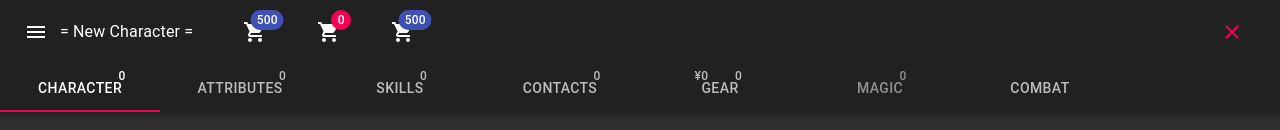
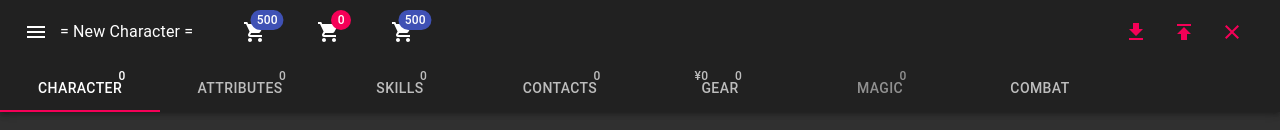
Before and after one commit to simonhaisz/cyberpunk-character-creator, a React (Create React App) app: page / in a window 1280 px wide. Shown: the top 130 px of the page. Built offline with nearby package versions, Linux system fonts and the light colour scheme.

Commit message:
Import-export functionality (json)

```diff
--- a/src/component/CharacterCreator.tsx
+++ b/src/component/CharacterCreator.tsx
@@ -12,7 +12,7 @@ import { makeStyles } from '@material-ui/core/styles';
 import SelectCharacter from "./SelectCharacter";
 import CharacterName from "./CharacterName";
 import { useDispatch, useGlobalState } from "../context";
-import { ActionType, LoadSkillsData, LoadContactsData, LoadQualitiesData, LoadSpellsData, LoadGearData } from "../reducer";
+import { ActionType, LoadSkillsData, LoadContactsData, LoadQualitiesData, LoadSpellsData, LoadGearData, ImportCharacterData } from "../reducer";
 import CharacterTab from "./CharacterTab";
 import SkillsTab from "./SkillsTab";
 import Karma from "./Karma";
@@ -31,6 +31,9 @@ import { getAttributesCost } from "../model/attributes";
 import CombatTab from "./CombatTab";
 import { createPublicUrl } from "../request";
 import ConfirmationDialog from "./ConfirmationDialog";
+import ImportButton from "./ImportButton";
+import ExportButton from "./ExportButton";
+import Tooltip from "@material-ui/core/Tooltip";
 
 const useStyles = makeStyles({
     bar: {
@@ -163,24 +166,38 @@ const CharacterCreator: FC = () => {
             throw new Error(`Unknown tab index ${selectedTab}`);
     }
 
-    const onMenuClick = () => {
+    const handleShowCharacters = () => {
         setDrawerOpen(true);
     }
-    const onDrawerClose = () => {
+    const handleCloseCharacters = () => {
         setDrawerOpen(false);
     }
+
+    const importCharacterData = (rawData: string) => {
+        const data: ImportCharacterData = JSON.parse(rawData);
+        dispatch({ type: ActionType.ImportCharacter, data });
+    };
+
+    const exportFileName = `${selectedCharacter.streetName}.json`;
+    const generateCharacterData = () => {
+        return JSON.stringify(selectedCharacter);
+    };
 
     return (
         <div>
             <AppBar position="sticky" color="default">
                 <Toolbar>
-                    <IconButton edge="start" onClick={onMenuClick} aria-label="menu">
-                        <MenuIcon />
-                    </IconButton>
+                    <Tooltip title="Characters">
+                        <IconButton edge="start" onClick={handleShowCharacters} aria-label="characters">
+                            <MenuIcon />
+                        </IconButton>
+                    </Tooltip>
                     <div className={classes.bar}>
                         <CharacterName character={selectedCharacter} />
                         <Karma />
                     </div>
+                    <ImportButton saveData={importCharacterData} />
+                    <ExportButton filename={exportFileName} generateData={generateCharacterData} />
                     <IconButton aria-label="clear" onClick={handleDelete} color="secondary">
                         <ClearIcon />
                     </IconButton>
@@ -237,7 +254,7 @@ const CharacterCreator: FC = () => {
             {
                 selectedTabPanel
             }
-            <Drawer open={drawerOpen} onClose={onDrawerClose}>
+            <Drawer open={drawerOpen} onClose={handleCloseCharacters}>
                 <SelectCharacter />
             </Drawer>
             <ConfirmationDialog
--- /dev/null
+++ b/src/component/ExportButton.tsx
@@ -0,0 +1,38 @@
+import React, { FC } from "react";
+import IconButton from "@material-ui/core/IconButton";
+import PublishIcon from "@material-ui/icons/Publish";
+import Tooltip from "@material-ui/core/Tooltip";
+
+type Props = {
+	filename: string;
+	generateData: () => string;
+};
+const ExportButton: FC<Props> = (props: Props) => {
+	const { filename, generateData } = props;
+
+	const handleClick = () => {
+		const data = generateData();
+		const element = document.createElement('a');
+		element.setAttribute('href', 'data:application/json;charset=utf-8,' + encodeURIComponent(data));
+		element.setAttribute('download', filename);
+
+		element.style.display = 'none';
+		document.body.appendChild(element);
+
+		element.click();
+
+		document.body.removeChild(element);
+	};
+	return (
+		<Tooltip title="Export Character">
+			<IconButton
+				onClick={handleClick}
+				color="secondary"
+			>
+				<PublishIcon />
+			</IconButton>
+		</Tooltip>
+	);
+};
+
+export default ExportButton;
--- /dev/null
+++ b/src/component/ImportButton.tsx
@@ -0,0 +1,56 @@
+import React, { Fragment, FC, ChangeEvent } from "react";
+import IconButton from "@material-ui/core/IconButton";
+import GetAppIcon from "@material-ui/icons/GetApp";
+import Tooltip from "@material-ui/core/Tooltip";
+
+type Props = {
+	saveData: (data: string) => void;
+};
+const ImportButton: FC<Props> = (props: Props) =>{
+	const { saveData } = props;
+
+	const handleFileChange = (event: ChangeEvent<HTMLInputElement>) => {
+		const files = event.target.files;
+		if (!files || files.length === 0) {
+			console.log(`No files selected`);
+			return;
+		}
+		const file = files[0];
+		const reader = new FileReader();
+		reader.onload = e => {
+			if (!e.target) {
+				throw new Error(`Failed to load data from file '${file.name}'`);
+			}
+			const data = e.target.result;
+			if (!data) {
+				throw new Error(`File '${file.name}' has no data`);
+			}
+			saveData(data as string);
+		};
+		reader.readAsText(file);
+	};
+
+	return (
+		<Fragment>
+			<input
+				accept="application/json"
+				hidden
+				id="import-file"
+				type="file"
+				onChange={handleFileChange}
+			/>
+			<label htmlFor="import-file">
+				<Tooltip title="Import Character">
+					<IconButton
+						color="secondary"
+						component="span"
+					>
+						<GetAppIcon />
+					</IconButton>
+				</Tooltip>
+			</label>
+		</Fragment>
+	);
+};
+
+export default ImportButton;
--- a/src/reducer.ts
+++ b/src/reducer.ts
@@ -13,7 +13,7 @@ import { Dictionary } from "./model/dictionary";
 
 export enum ActionType {
     UpdateCharacter = "updateCharacter",
-    SaveCharacter = "saveCharacter",
+    ImportCharacter = "importCharacter",
     ClearCharacter = "clearCharacter",
     SelectCharacter = "selectCharacter",
     LoadQualities = "loadQualities",
@@ -31,6 +31,7 @@ export type Action = {
 };
 
 export type UpdateCharacterData = Character;
+export type ImportCharacterData = Character;
 export type SelectCharacterData = CharacterRef;
 export type LoadQualitiesData = Dictionary<Quality[]>;
 export type LoadSkillsData = Skills;
@@ -44,20 +45,17 @@ export const reducer: Reducer<State, Action> = (state: State, action: Action): S
     switch (action.type) {
         case ActionType.UpdateCharacter: {
             const selectedCharacter = action.data as UpdateCharacterData;
+            const characters = handleCharacterUpdate(selectedCharacter, state);
             const karma = getCharacterKarma(state.karma, selectedCharacter, state);
-            const characters = [...state.characters];
-            if (hasDefaultKey(selectedCharacter)) {
-                // character has not been saved yet
-                if (isDefaultCharacter(selectedCharacter)) {
-                    // don't save copies of the empty character
-                    break;
-                }
-                selectedCharacter.key = Date.now();
-                const { key, name, streetName } = selectedCharacter;
-                characters.push({ key, name, streetName });
-            }
             // the list of characters is not saved separatly - it is constructed from all the available characters
             saveCharacter(selectedCharacter);
+            return { ...state, selectedCharacter, characters, karma };
+        }
+        case ActionType.ImportCharacter: {
+            const selectedCharacter = action.data as ImportCharacterData;
+            saveCharacter(selectedCharacter);
+            const characters = handleCharacterUpdate(selectedCharacter, state);
+            const karma = getCharacterKarma(state.karma, selectedCharacter, state)
             return { ...state, selectedCharacter, characters, karma };
         }
         case ActionType.ClearCharacter: {
@@ -125,3 +123,22 @@ export const INITIAL_STATE: State = {
     allGear: {},
     customItems: {},
 };
+
+function handleCharacterUpdate(character: Character, state: State): CharacterRef[] {
+    const characters = [...state.characters];
+    let index: number;
+    if (hasDefaultKey(character)) {
+        // character has not been saved yet
+        character.key = Date.now();
+        index = -1;
+    } else {
+        index = characters.findIndex(c => c.key === character.key);
+    }
+    const { key, name, streetName } = character;
+    if (index === -1) {
+        characters.push({ key, name, streetName });
+    } else {
+        characters[index] = { key, name, streetName };
+    }
+    return characters;
+}
```
